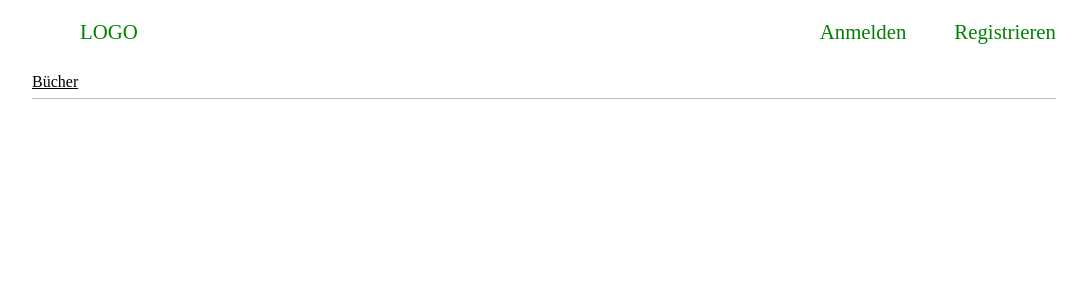
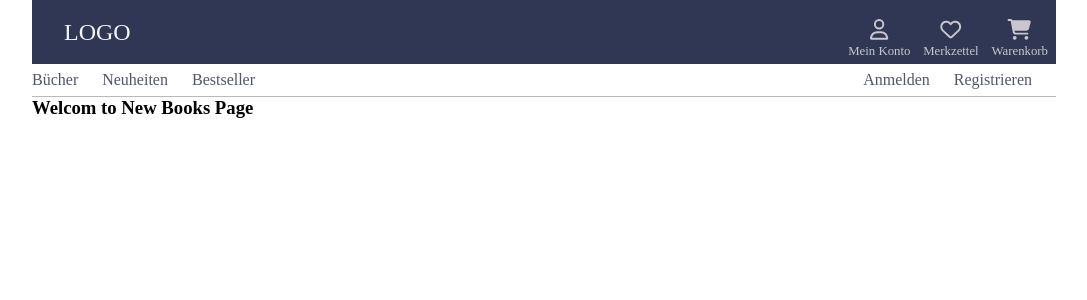
Before and after one commit to Galina-S/bookstore-final-project, a React (Vite) app: page /new-books in a window 1280 px wide. Shown: the top 300 px of the page, without its empty margins (96-1183 px from the left). Built offline with nearby package versions, Linux system fonts and the light colour scheme.

Commit message:
account, wish list and shoppingcart button added

```diff
--- a/package.json
+++ b/package.json
@@ -10,6 +10,10 @@
     "cp": "node cli/cp.mjs"
   },
   "dependencies": {
+    "@fortawesome/fontawesome-svg-core": "^6.3.0",
+    "@fortawesome/free-regular-svg-icons": "^6.3.0",
+    "@fortawesome/free-solid-svg-icons": "^6.3.0",
+    "@fortawesome/react-fontawesome": "^0.2.0",
     "axios": "^1.3.2",
     "react": "^18.2.0",
     "react-dom": "^18.2.0",
--- a/src/App.scss
+++ b/src/App.scss
@@ -1,6 +1,15 @@
 @import '../style/formPage.scss';
 @import '../style/navbar.scss';
 @import '../style/booksPage.scss';
+
+:root {
+  --color-main-blue: #2F3754;
+  --color-main-blue-medium: #2f3754d8;
+  --color-main-blue-light: #9eacdd;
+  --color-main-green: #B9CC4C;
+  --color-main-light: #F2F4F8;
+  --color-main-grey: #e6e0e0d8;
+}
 
 * {
   box-sizing: border-box;
--- a/src/AppContext.jsx
+++ b/src/AppContext.jsx
@@ -1,7 +1,6 @@
 import { createContext } from "react";
 import { useState } from "react";
-import instance from "./pages/axios";
-import axios from "axios";
+import instance from "../components/axios";
 
 const backendUrl = import.meta.env.VITE_BACKEND_URL;
 
--- /dev/null
+++ b/src/pages/BestsellersPage.jsx
@@ -0,0 +1,5 @@
+export const Bestsellers = () => {
+    return (
+        <h3>Welcom to Bestsellers Page</h3>
+    )
+}
--- a/src/pages/NavbarPage.jsx
+++ b/src/pages/NavbarPage.jsx
@@ -5,6 +5,15 @@ import { PageBooks } from '../pages/PageBooks';
 import { PageHome } from '../pages/PageHome';
 import { PageRegister } from '../pages/PageRegister'
 import { PageLogin } from '../pages/PageLogin'
+import { NewBooksPage } from "./NewBooksPage";
+import { Bestsellers } from "./BestsellersPage";
+
+import { FontAwesomeIcon } from "@fortawesome/react-fontawesome";
+import { faUser } from  '@fortawesome/free-regular-svg-icons';
+import { faCartShopping } from  '@fortawesome/free-solid-svg-icons';
+import { faHeart } from  '@fortawesome/free-regular-svg-icons';
+
+
 
 
 export const NavbarPage = () => {
@@ -23,29 +32,56 @@ export const NavbarPage = () => {
 
   return (
     <div>
-      <nav className="navbar1">
+      <nav className="header-content">
         <div className="logo">
           <NavLink to="/home">LOGO</NavLink>
+        </div>
+
+        <div className="header-customer">
+            <NavLink to="/home" className="account">
+                <FontAwesomeIcon className="account_icon" icon={faUser}/>
+                <span>Mein Konto</span>
+            </NavLink>
+            <NavLink to="/home" className="wish-list">
+                <FontAwesomeIcon className="wish-list-icon" icon={faHeart}/>
+                <span>Merkzettel</span>
+            </NavLink>
+            <NavLink to="/home" className="shopping-cart">
+                <FontAwesomeIcon className="shopping-cart-icon" icon={faCartShopping}/>
+                <span>Warenkorb</span>
+            </NavLink>
+        </div>
+
+
+
+      </nav>
+
+      <nav className="navbar">
+        <div className="navigation">
+          <NavLink to="/books">Bücher</NavLink>
+          <NavLink to="/new-books">Neuheiten</NavLink>
+          <NavLink to="/bestsellers">Bestseller</NavLink>
         </div>
 
         <div className="auth">
           <NavLink to="/login">Anmelden</NavLink>
           <NavLink to="/register">Registrieren</NavLink>
         </div>
-
         {/* {currentForm ==='login'
               ? <PageLogin onFormSwitch = { toggleForm }/>
               : <PageRegister onFormSwitch = { toggleForm} /> } */}
-      </nav>
 
-      <nav className="navbar2">
-        <NavLink to="/books">Bücher</NavLink>
       </nav>
 
       <Routes>
         <Route path="/books" element={<PageBooks />} />
         <Route path="/home" element={<PageHome />} />
         <Route path="/" element={<Navigate to="/home" />} />
+        <Route path="/new-books" element={<NewBooksPage/>} />
+        <Route path="/bestsellers" element={<Bestsellers />} />
+
+
+
 
         <Route
           path="/login"
--- /dev/null
+++ b/src/pages/NewBooksPage.jsx
@@ -0,0 +1,5 @@
+export const NewBooksPage = () => {
+    return (
+        <h3>Welcom to New Books Page</h3>
+    )
+}
--- a/style/navbar.scss
+++ b/style/navbar.scss
@@ -1,28 +1,60 @@
-.navbar1 {
-   line-height: 4rem;
+.header-content {
    display: flex;
    justify-content: space-between;
+   background-color: var(--color-main-blue);
 
+  .logo {
     a {
-    margin-left: 3rem;
+      line-height: 4rem;
+      margin: 0 2rem;
       text-decoration: none;
+      font-size: 1.5rem;
+      color:var( --color-main-light);
+    }
+  }
+
+  .header-customer{
+      display: flex;
+      align-items: flex-end;
+      margin-right: 0.5rem;
+
+
+      .account, .shopping-cart, .wish-list {
+      text-decoration: none;
+      color: var(--color-main-grey);
+      font-size: 0.8rem;
+      display: flex;
+      flex-direction: column;
+      padding-bottom: 0.3rem;
+      padding-left: 0.8rem;
+
+      .account_icon, .shopping-cart-icon, .wish-list-icon {
         font-size: 1.3rem;
-    color: rgb(2, 128, 0);
+        padding-bottom: 0.3rem;
       }
-  a:hover {
-    cursor: pointer;
-    color: rgb(14, 174, 14);
+    }
+
 
   }
 
 }
 
-.navbar2 {
+
+.navbar {
   border-bottom: 1.5px solid rgb(186, 186, 186);
+  display: flex;
+  justify-content: space-between;
 
   a {
     font-size: 1rem;
-      color: black;
+    color: var(--color-main-blue-medium);
     line-height: 2rem;
+    padding-right: 1.5rem;
+    text-decoration: none;
+
+  }
+  a:hover {
+    color: var(--color-main-blue);
+
   }
 }
```
Also changed, not shown: components/axios.jsx (renamed from src/pages/axios.jsx), 1 other file (tests, documents, lock files or other folders). Lines whose indentation alone changed are shown as unchanged.
